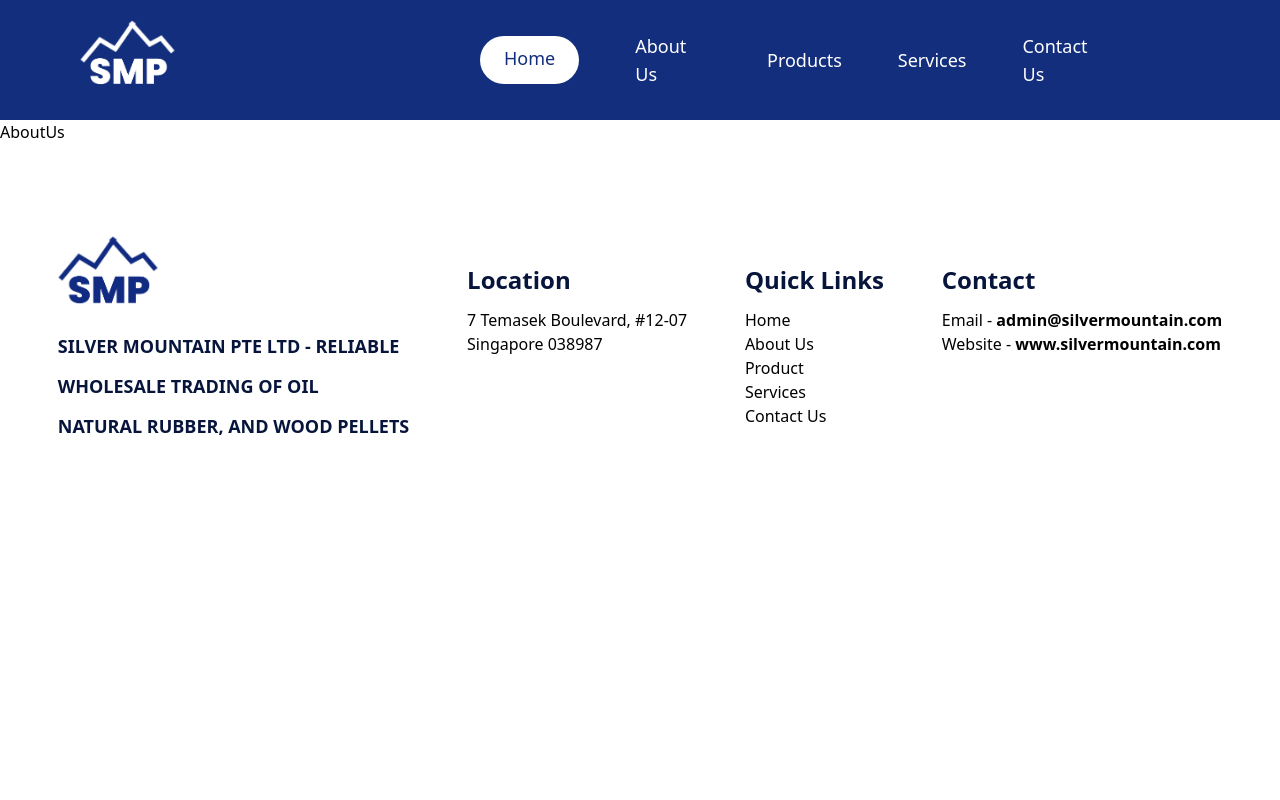
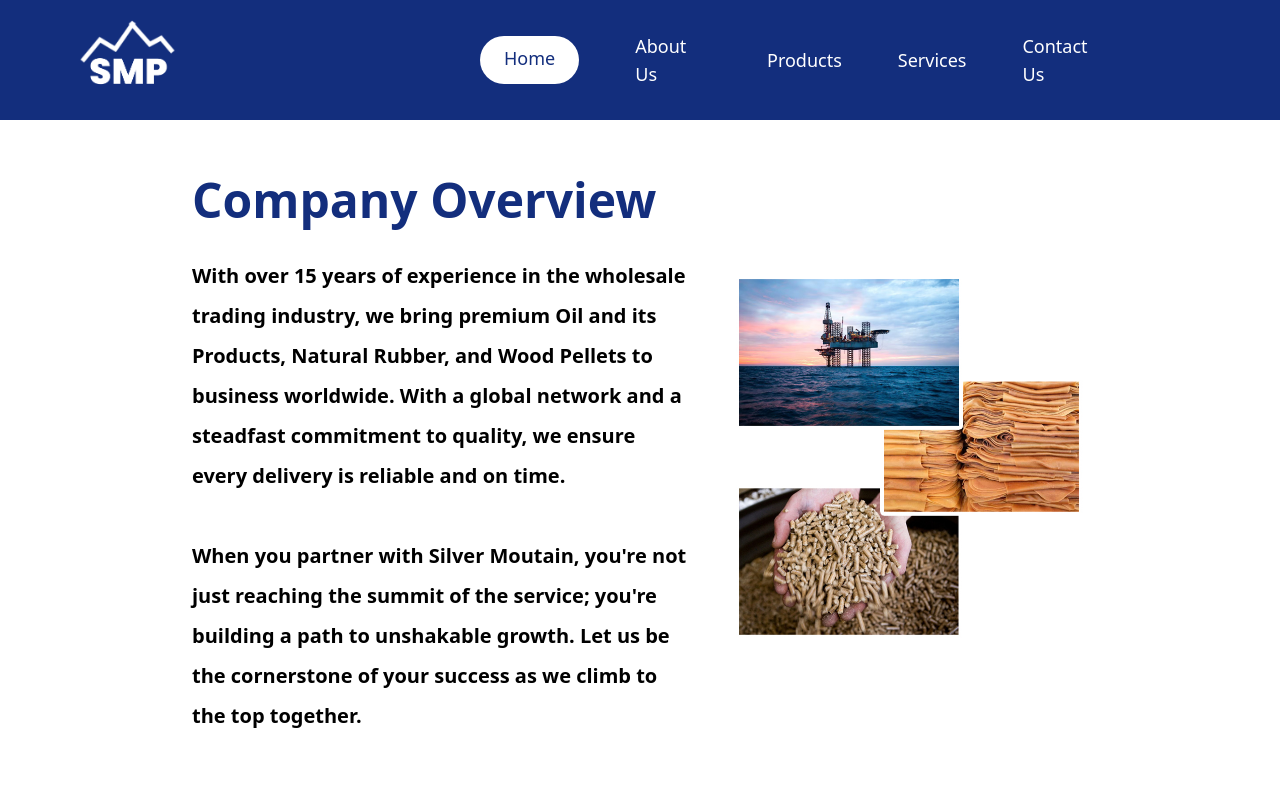
Before and after one commit to iamjusSawSoe/silvermountain, a Next.js app: page /about-us in a window 1280 px wide. Shown: the top 800 px of the page. Built offline with nearby package versions, Linux system fonts and the light colour scheme.

Commit message:
add some of about us page

```diff
--- a/app/about-us/page.js
+++ b/app/about-us/page.js
@@ -1,5 +1,65 @@
+import Image from "next/image";
+
 const AboutUs = () => {
-  return <div>AboutUs</div>;
+  return (
+    <div className="w-[70%] mx-auto my-14">
+      {/* Start of Company interview */}
+      <div className="flex justify-center items-center w-full gap-10">
+        <div>
+          <h1 className="text-5xl font-bold text-primary">Company Overview</h1>
+          <p className="mt-8 font-bold text-xl leading-10">
+            With over 15 years of experience in the wholesale trading industry,
+            we bring premium Oil and its Products, Natural Rubber, and Wood
+            Pellets to business worldwide. With a global network and a steadfast
+            commitment to quality, we ensure every delivery is reliable and on
+            time.
+          </p>
+          <p className="font-bold text-xl leading-10 mt-10">
+            When you partner with Silver Moutain, you're not just reaching the
+            summit of the service; you're building a path to unshakable growth.
+            Let us be the cornerstone of your success as we climb to the top
+            together.
+          </p>
+        </div>
+        <div className="">
+          <Image
+            src={"/assets/about_us/3.jpg"}
+            alt="silver mountain about us"
+            width={2000}
+            height={500}
+            className=""
+          />
+        </div>
+      </div>
+
+      {/* start of mission and vision */}
+      <div className="flex justify-center items-center w-full gap-20 mt-16">
+        <Image
+          src={"/assets/about_us/1.jpg"}
+          alt="silver mountain about us"
+          width={1000}
+          height={500}
+          className=""
+        />
+        <div>
+          <h1 className="text-5xl font-bold text-primary">MISSION</h1>
+          <p className="mt-8 font-bold text-xl leading-10">
+            At Silver Mountain, our mission is to elevate business worldwide by
+            providing premium-quality and it's Products, Nataural Rubber, and
+            Wood Pellets, through dependable logistics and competitve pricing.
+          </p>
+
+          <h1 className="text-5xl font-bold text-primary mt-6">VISION</h1>
+          <p className="mt-8 font-bold text-xl leading-10">
+            To be the principle of excellence in wholesale trading, scaling new
+            heights in reliablity, innovation, and customer satisfaction. At
+            Silver Mountain, we envision a world where our solutions help every
+            partner reach new heights of success.
+          </p>
+        </div>
+      </div>
+    </div>
+  );
 };
 
 export default AboutUs;
--- a/components/Hero.js
+++ b/components/Hero.js
@@ -1,6 +1,7 @@
 "use client";
 import "swiper/css";
 import "swiper/css/navigation";
+import { Autoplay } from "swiper/modules";
 import { Swiper, SwiperSlide } from "swiper/react";
 
 const slides = [
@@ -11,11 +12,18 @@
 
 const Hero = () => {
   return (
-    <Swiper spaceBetween={0} slidesPerView={1} className="h-[90dvh] w-full">
+    <Swiper
+      spaceBetween={0}
+      slidesPerView={1}
+      className="h-[90dvh] w-full"
+      modules={[Autoplay]}
+      loop={true}
+      autoplay={{ delay: 5000, disableOnInteraction: false }}
+    >
       {slides.map((slide) => (
         <SwiperSlide key={slide.id}>
           <div
-            className="h-[90dvh] w-full bg-cover bg-center text-white text-left font-bold"
+            className="h-[700px] w-full bg-cover bg-center text-white text-left font-bold"
             style={{ backgroundImage: `url(${slide.image})` }}
           >
             <div className="w-[76%] mx-auto pt-40 grid grid-cols-[80%,20%]">
```
